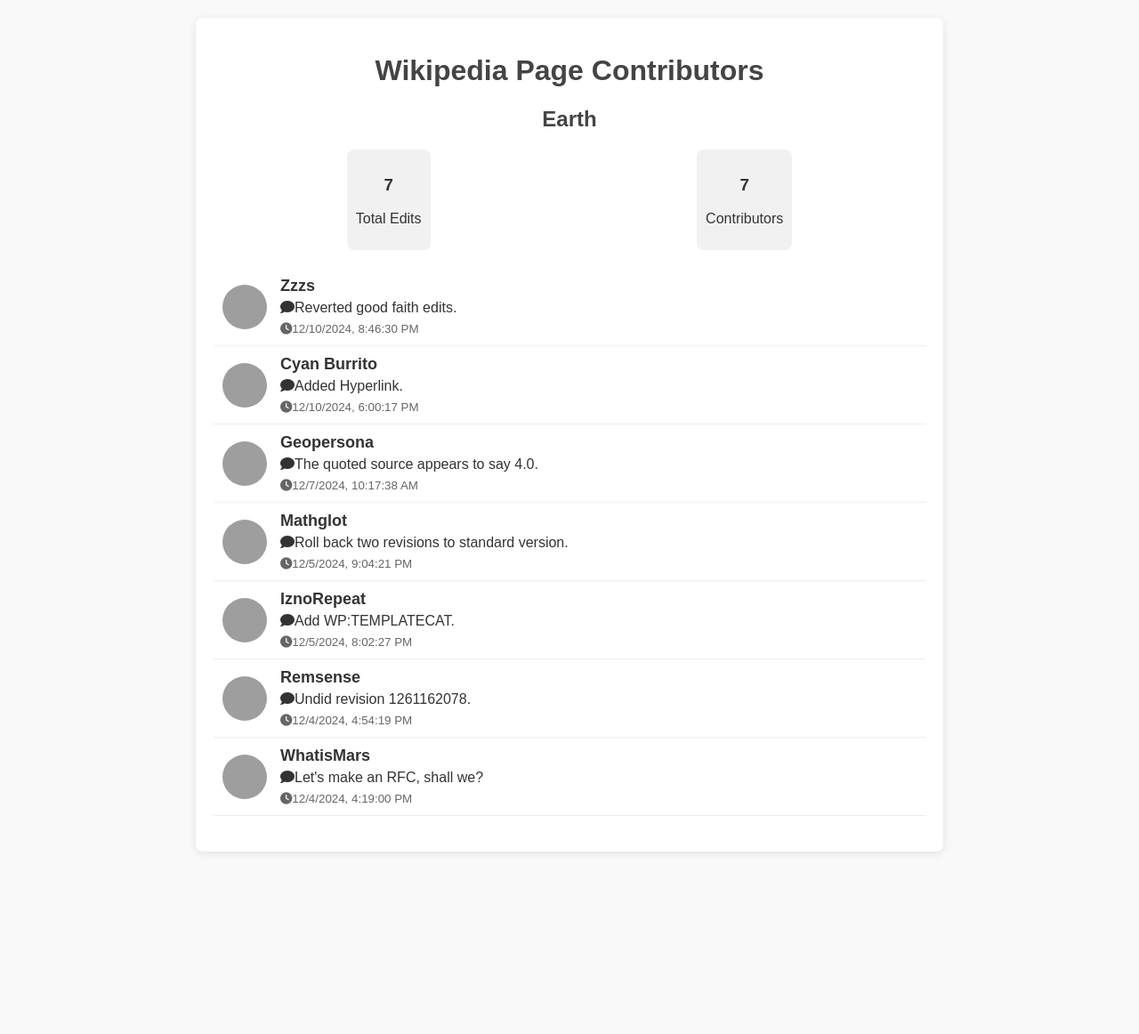
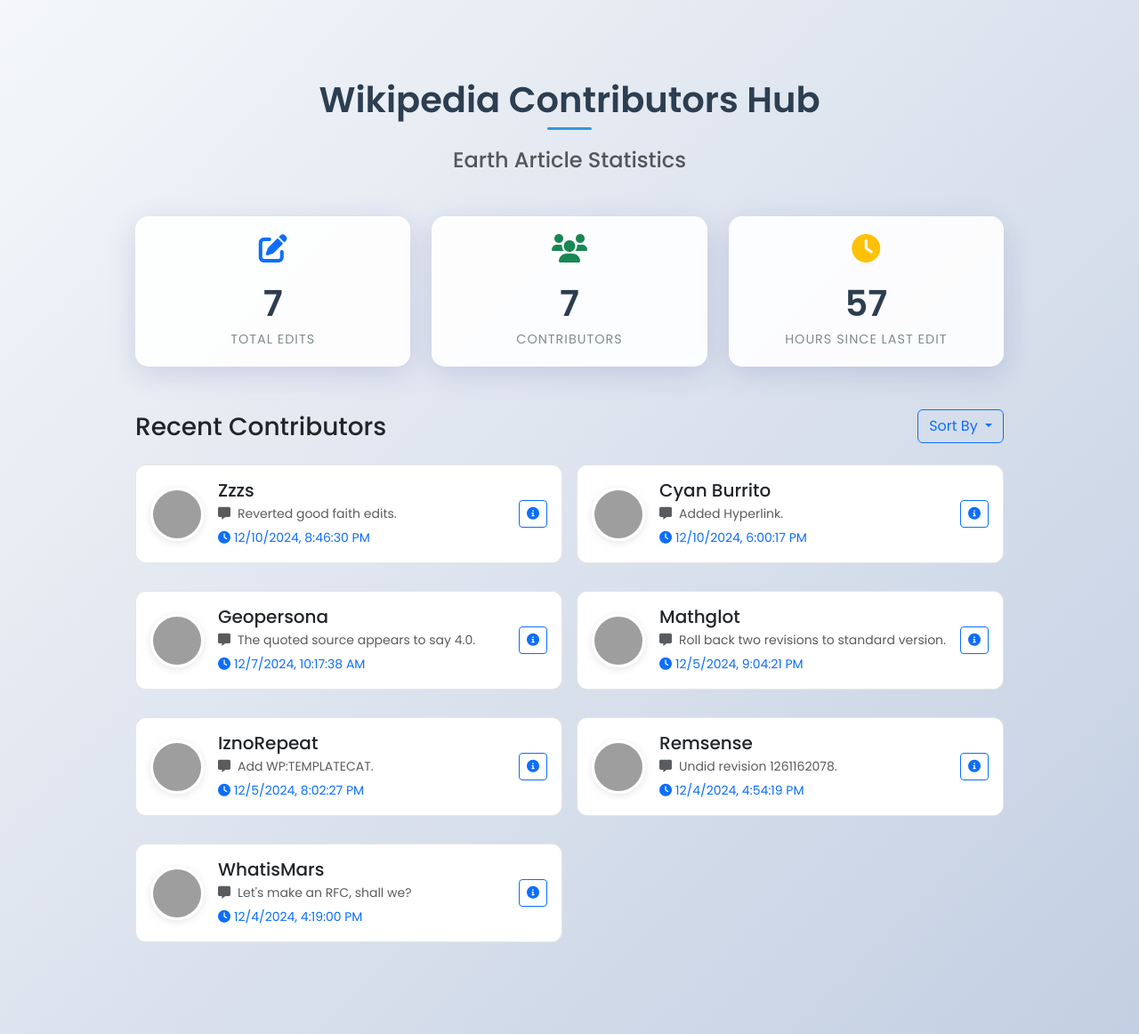
Before and after one commit to Manoj-BOSS/Wiki-Thanks, a Flask app: page /contributors/1 in a window 1280 px wide. Shown: the whole page at 89% size. Before the commit the page ends 959 px from the top, so only its background shows below. Run offline with Flask 2, Linux system fonts and the light colour scheme; grey boxes are pictures that could not be loaded.

Commit message:
frontend design

```diff
--- a/templates/indexpage.html
+++ b/templates/indexpage.html
@@ -1,153 +1,292 @@
 <!DOCTYPE html>
 <html lang="en">
   <head>
-    <meta charset="UTF-8">
-    <meta name="viewport" content="width=device-width, initial-scale=1.0">
-    <title>Wikipedia Page Contributors</title>
-    <link rel="stylesheet" href="https://cdnjs.cloudflare.com/ajax/libs/font-awesome/6.0.0/css/all.min.css">
+    <meta charset="UTF-8" />
+    <meta name="viewport" content="width=device-width, initial-scale=1.0" />
+    <title>Wikipedia Contributors Hub</title>
+    <!-- Bootstrap 5 CSS -->
+    <link
+      href="https://cdn.jsdelivr.net/npm/bootstrap@5.3.2/dist/css/bootstrap.min.css"
+      rel="stylesheet"
+    />
+    <!-- Font Awesome -->
+    <link
+      rel="stylesheet"
+      href="https://cdnjs.cloudflare.com/ajax/libs/font-awesome/6.0.0/css/all.min.css"
+    />
+    <!-- Google Fonts -->
+    <link
+      href="https://fonts.googleapis.com/css2?family=Poppins:wght@300;400;500;600&display=swap"
+      rel="stylesheet"
+    />
+    <!-- AOS Animation Library -->
+    <link href="https://unpkg.com/aos@2.3.1/dist/aos.css" rel="stylesheet" />
+
     <style>
       body {
-            font-family: Arial, sans-serif;
-            margin: 0;
-            padding: 0;
-            background-color: #f9f9f9;
-            color: #333;
+        font-family: "Poppins", sans-serif;
+        background: linear-gradient(135deg, #f5f7fa 0%, #c3cfe2 100%);
+        min-height: 100vh;
       }
       .container {
-            max-width: 800px;
-            margin: 20px auto;
+        max-width: 1000px;
+        margin: 40px auto;
+      }
+      .stats-card {
+        background: rgba(255, 255, 255, 0.9);
+        border-radius: 15px;
+        box-shadow: 0 8px 32px rgba(31, 38, 135, 0.15);
+        backdrop-filter: blur(4px);
         padding: 20px;
-            background: #fff;
-            box-shadow: 0 2px 10px rgba(0, 0, 0, 0.1);
-            border-radius: 8px;
+        transition: transform 0.3s ease;
       }
-        h1, h2 {
-            text-align: center;
-            color: #444;
-        }
-        .stats {
-            display: flex;
-            justify-content: space-around;
-            margin: 20px 0;
-        }
-        .stat {
-            text-align: center;
-            padding: 10px;
-            background: #f1f1f1;
-            border-radius: 8px;
-        }
-        .contributors {
-            margin: 20px 0;
+      .stats-card:hover {
+        transform: translateY(-5px);
       }
       .contributor-card {
-            display: flex;
-            align-items: center;
-            gap: 15px;
-            padding: 10px;
-            border-bottom: 1px solid #eee;
+        background: white;
+        border-radius: 12px;
+        margin-bottom: 15px;
+        transition: all 0.3s ease;
+        border: 1px solid rgba(0, 0, 0, 0.1);
+      }
+      .contributor-card:hover {
+        box-shadow: 0 10px 20px rgba(0, 0, 0, 0.1);
+        transform: translateY(-2px);
       }
       .avatar {
+        width: 60px;
+        height: 60px;
+        border-radius: 50%;
+        border: 3px solid #fff;
+        box-shadow: 0 2px 10px rgba(0, 0, 0, 0.1);
+      }
+      .stat-value {
+        font-size: 2.5rem;
+        font-weight: 600;
+        color: #2c3e50;
+      }
+      .stat-label {
+        color: #7f8c8d;
+        font-size: 0.9rem;
+        text-transform: uppercase;
+        letter-spacing: 1px;
+      }
+      .page-title {
+        color: #2c3e50;
+        font-weight: 600;
+        margin-bottom: 30px;
+        position: relative;
+      }
+      .page-title::after {
+        content: "";
+        position: absolute;
+        bottom: -10px;
+        left: 50%;
+        transform: translateX(-50%);
         width: 50px;
-            height: 50px;
-            border-radius: 50%;
-        }
-        .contributor-info {
-            display: flex;
-            align-items: center;
-            gap: 15px;
-            width: 100%;
-        }
-        .contributor-info h3 {
-            margin: 0;
-            font-size: 18px;
-        }
-        .contributor-info p {
-            margin: 5px 0;
-        }
-        .contributor-info small {
-            color: #666;
+        height: 3px;
+        background: #3498db;
+        border-radius: 3px;
       }
     </style>
   </head>
   <body>
-    <div class="container">
-        <h1>Wikipedia Page Contributors</h1>
-        <h2>Earth</h2>
-        <div class="stats">
-            <div class="stat">
-                <h3 id="total-edits">0</h3>
-                <p>Total Edits</p>
+    <div class="container py-5">
+      <div class="text-center mb-5" data-aos="fade-down">
+        <h1 class="page-title">Wikipedia Contributors Hub</h1>
+        <h4 class="text-muted">Earth Article Statistics</h4>
       </div>
-            <div class="stat">
-                <h3 id="total-contributors">0</h3>
-                <p>Contributors</p>
+
+      <div class="row g-4 mb-5">
+        <div class="col-md-4" data-aos="fade-up" data-aos-delay="100">
+          <div class="stats-card text-center">
+            <i class="fas fa-edit fa-2x mb-3 text-primary"></i>
+            <div class="stat-value" id="total-edits">0</div>
+            <div class="stat-label">Total Edits</div>
           </div>
-            <!-- <div class="stat">
-                <h3 id="total-thanks">0</h3>
-                <p>Thank You Notes</p>
-            </div> -->
         </div>
-        <div class="contributors">
-            <div id="loading" style="text-align: center;">Loading contributors...</div>
-            <div id="contributors-list"></div>
+        <div class="col-md-4" data-aos="fade-up" data-aos-delay="200">
+          <div class="stats-card text-center">
+            <i class="fas fa-users fa-2x mb-3 text-success"></i>
+            <div class="stat-value" id="total-contributors">0</div>
+            <div class="stat-label">Contributors</div>
+          </div>
+        </div>
+        <div class="col-md-4" data-aos="fade-up" data-aos-delay="300">
+          <div class="stats-card text-center">
+            <i class="fas fa-clock fa-2x mb-3 text-warning"></i>
+            <div class="stat-value" id="last-update">0</div>
+            <div class="stat-label">Hours Since Last Edit</div>
+          </div>
         </div>
       </div>
 
+      <div class="contributors-section" data-aos="fade-up">
+        <div class="d-flex justify-content-between align-items-center mb-4">
+          <h3 class="mb-0">Recent Contributors</h3>
+          <div class="dropdown">
+            <button
+              class="btn btn-outline-primary dropdown-toggle"
+              type="button"
+              data-bs-toggle="dropdown"
+            >
+              Sort By
+            </button>
+            <ul class="dropdown-menu">
+              <li>
+                <a class="dropdown-item" href="#" onclick="sortByDate()"
+                  >Date</a
+                >
+              </li>
+              <li>
+                <a class="dropdown-item" href="#" onclick="sortByName()"
+                  >Name</a
+                >
+              </li>
+            </ul>
+          </div>
+        </div>
+
+        <div id="loading" class="text-center">
+          <div class="spinner-border text-primary" role="status">
+            <span class="visually-hidden">Loading...</span>
+          </div>
+        </div>
+
+        <div id="contributors-list" class="row g-3"></div>
+      </div>
+    </div>
+
+    <!-- Bootstrap 5 JS Bundle -->
+    <script src="https://cdn.jsdelivr.net/npm/bootstrap@5.3.2/dist/js/bootstrap.bundle.min.js"></script>
+    <!-- AOS Animation Script -->
+    <script src="https://unpkg.com/aos@2.3.1/dist/aos.js"></script>
+
     <script>
       const contributorsJSON = {
-            "continue": { "rvcontinue": "20241203042820|1260896030", "continue": "||" },
-            "query": {
-                "pages": [
+        continue: { rvcontinue: "20241203042820|1260896030", continue: "||" },
+        query: {
+          pages: [
             {
-                        "pageid": 9228,
-                        "ns": 0,
-                        "title": "Earth",
-                        "revisions": [
-                            { "user": "Zzzs", "timestamp": "2024-12-10T20:46:30Z", "comment": "Reverted good faith edits." },
-                            { "user": "Cyan Burrito", "timestamp": "2024-12-10T18:00:17Z", "comment": "Added Hyperlink." },
-                            { "user": "Geopersona", "timestamp": "2024-12-07T10:17:38Z", "comment": "The quoted source appears to say 4.0." },
-                            { "user": "Mathglot", "timestamp": "2024-12-05T21:04:21Z", "comment": "Roll back two revisions to standard version." },
-                            { "user": "IznoRepeat", "timestamp": "2024-12-05T20:02:27Z", "comment": "Add WP:TEMPLATECAT." },
-                            { "user": "Remsense", "timestamp": "2024-12-04T16:54:19Z", "comment": "Undid revision 1261162078." },
-                            { "user": "WhatisMars", "timestamp": "2024-12-04T16:19:00Z", "comment": "Let's make an RFC, shall we?" }
-                        ]
-                    }
-                ]
-            }
+              pageid: 9228,
+              ns: 0,
+              title: "Earth",
+              revisions: [
+                {
+                  user: "Zzzs",
+                  timestamp: "2024-12-10T20:46:30Z",
+                  comment: "Reverted good faith edits.",
+                },
+                {
+                  user: "Cyan Burrito",
+                  timestamp: "2024-12-10T18:00:17Z",
+                  comment: "Added Hyperlink.",
+                },
+                {
+                  user: "Geopersona",
+                  timestamp: "2024-12-07T10:17:38Z",
+                  comment: "The quoted source appears to say 4.0.",
+                },
+                {
+                  user: "Mathglot",
+                  timestamp: "2024-12-05T21:04:21Z",
+                  comment: "Roll back two revisions to standard version.",
+                },
+                {
+                  user: "IznoRepeat",
+                  timestamp: "2024-12-05T20:02:27Z",
+                  comment: "Add WP:TEMPLATECAT.",
+                },
+                {
+                  user: "Remsense",
+                  timestamp: "2024-12-04T16:54:19Z",
+                  comment: "Undid revision 1261162078.",
+                },
+                {
+                  user: "WhatisMars",
+                  timestamp: "2024-12-04T16:19:00Z",
+                  comment: "Let's make an RFC, shall we?",
+                },
+              ],
+            },
+          ],
+        },
       };
 
       function createContributorCard(contributor) {
-            const card = document.createElement('div');
-            card.className = 'contributor-card';
+        const card = document.createElement("div");
+        card.className = "col-md-6";
         card.innerHTML = `
-                <div class="contributor-info">
-                    <img src="https://ui-avatars.com/api/?name=${encodeURIComponent(contributor.user)}" alt="${contributor.user}" class="avatar">
+                <div class="contributor-card p-3">
+                    <div class="d-flex align-items-center gap-3">
+                        <img src="https://ui-avatars.com/api/?name=${encodeURIComponent(
+                          contributor.user
+                        )}&background=random"
+                             alt="${contributor.user}" class="avatar">
                         <div class="flex-grow-1">
-                        <h3 class="mb-1">${contributor.user}</h3>
-                        <p class="mb-1"><i class="fas fa-comment me-2"></i>${contributor.comment || 'No comment available'}</p>
-                        <small class="text-muted"><i class="fas fa-clock me-1"></i>${new Date(contributor.timestamp).toLocaleString()}</small>
+                            <h5 class="mb-1">${contributor.user}</h5>
+                            <p class="mb-1 text-muted small">
+                                <i class="fas fa-comment-alt me-2"></i>${
+                                  contributor.comment || "No comment available"
+                                }
+                            </p>
+                            <small class="text-primary">
+                                <i class="fas fa-clock me-1"></i>${new Date(
+                                  contributor.timestamp
+                                ).toLocaleString()}
+                            </small>
+                        </div>
+                        <button class="btn btn-sm btn-outline-primary" onclick="showUserDetails('${
+                          contributor.user
+                        }')">
+                            <i class="fas fa-info-circle"></i>
+                        </button>
                     </div>
                 </div>
             `;
         return card;
       }
 
+      function showUserDetails(username) {
+        // Implement user details modal here
+        alert(`Showing details for ${username}`);
+      }
+
+      function sortByDate() {
+        // Implement date sorting
+      }
+
+      function sortByName() {
+        // Implement name sorting
+      }
+
       function displayContributors(data) {
-            const container = document.getElementById('contributors-list');
-            container.innerHTML = '';
+        const container = document.getElementById("contributors-list");
+        container.innerHTML = "";
 
         const revisions = data.query.pages[0].revisions;
         revisions.forEach((contributor) => {
           container.appendChild(createContributorCard(contributor));
         });
 
-            document.getElementById('total-edits').textContent = revisions.length;
-            document.getElementById('total-contributors').textContent = new Set(revisions.map(c => c.user)).size;
-            document.getElementById('total-thanks').textContent = revisions.length; // Placeholder
+        document.getElementById("total-edits").textContent = revisions.length;
+        document.getElementById("total-contributors").textContent = new Set(
+          revisions.map((c) => c.user)
+        ).size;
+
+        // Calculate hours since last edit
+        const lastEdit = new Date(revisions[0].timestamp);
+        const now = new Date();
+        const hoursSinceLastEdit = Math.round(
+          (now - lastEdit) / (1000 * 60 * 60)
+        );
+        document.getElementById("last-update").textContent = hoursSinceLastEdit;
       }
 
-        document.addEventListener('DOMContentLoaded', () => {
-            document.getElementById('loading').style.display = 'none';
+      document.addEventListener("DOMContentLoaded", () => {
+        AOS.init(); // Initialize AOS
+        document.getElementById("loading").style.display = "none";
         displayContributors(contributorsJSON);
       });
     </script>
```
Lines whose indentation alone changed are shown as unchanged.
